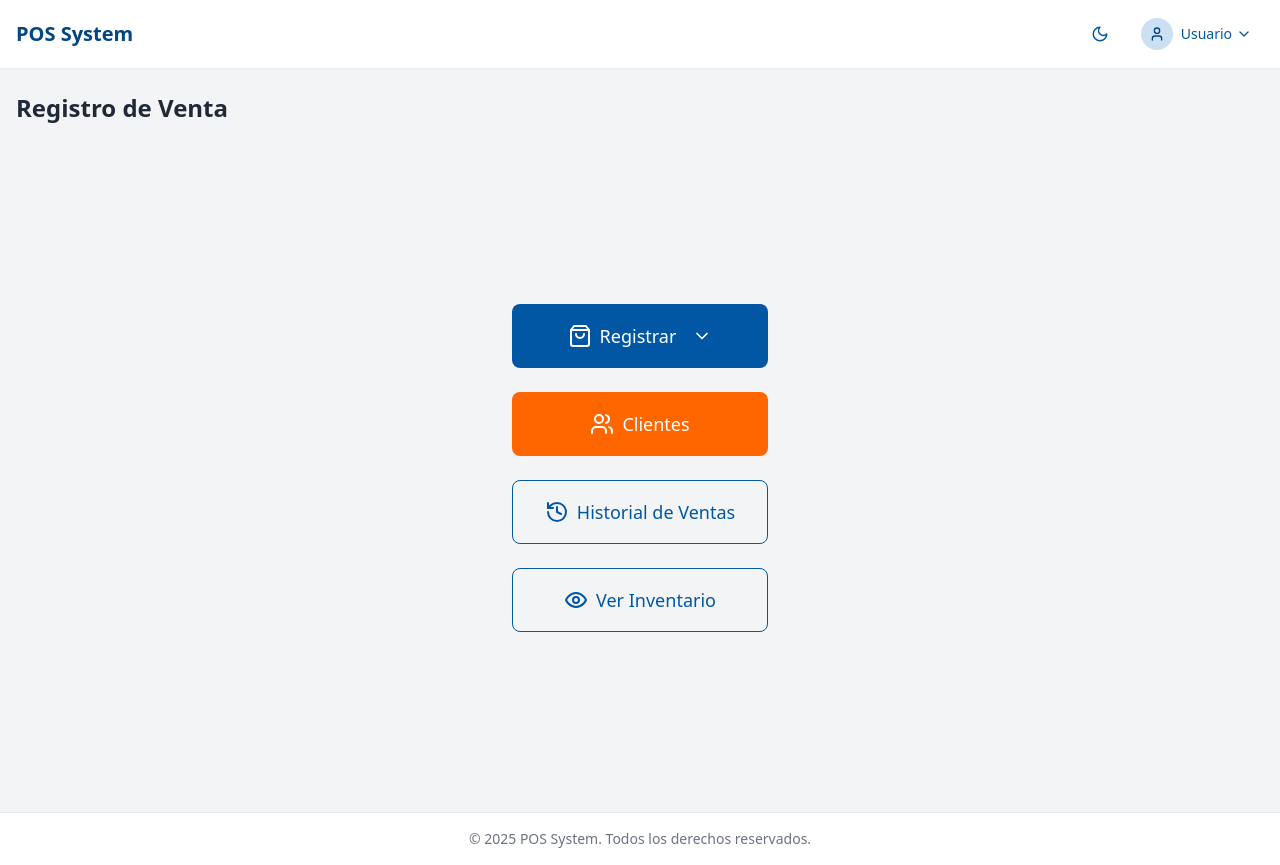
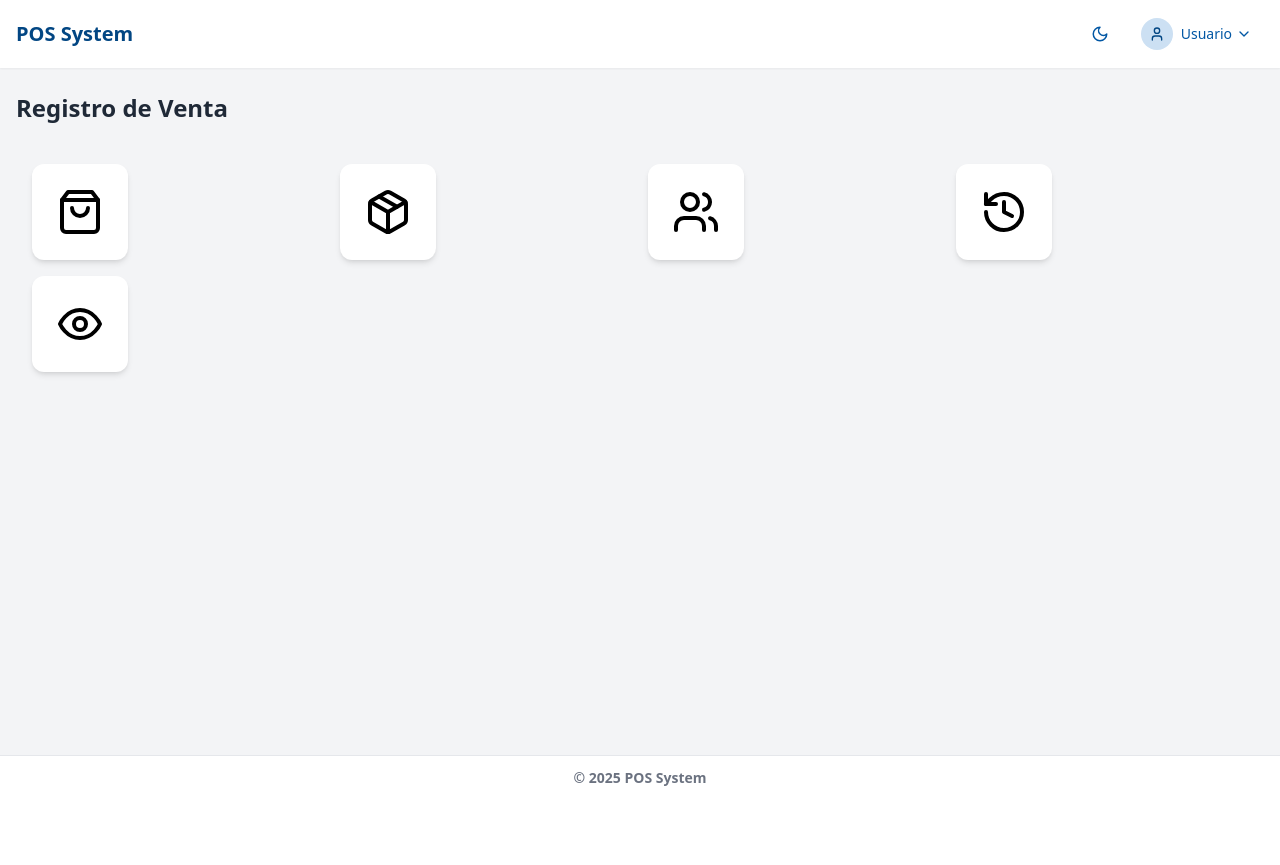
Before and after one commit to venezolean/POSPLIPSHOP, a React (Vite) app: page /recepcion in a window 1280 px wide. After the commit the page ends 800 px from the top, so only its background shows below. Built offline with nearby package versions, Linux system fonts and the light colour scheme; no server answers; sample sign-in values are in the browser's storage.

Commit message:
jueguitos con layout

```diff
--- a/package.json
+++ b/package.json
@@ -12,8 +12,10 @@
   "dependencies": {
     "@supabase/supabase-js": "^2.39.8",
     "clsx": "^2.1.0",
+    "framer-motion": "^12.18.1",
     "lucide-react": "^0.344.0",
     "react": "^18.3.1",
+    "react-beautiful-dnd": "^13.1.1",
     "react-dom": "^18.3.1",
     "react-router-dom": "^6.22.3",
     "tailwind-merge": "^2.2.1",
@@ -23,6 +25,7 @@
   "devDependencies": {
     "@eslint/js": "^9.9.1",
     "@types/react": "^18.3.5",
+    "@types/react-beautiful-dnd": "^13.1.8",
     "@types/react-dom": "^18.3.0",
     "@types/uuid": "^10.0.0",
     "@vitejs/plugin-react": "^4.3.1",
--- a/src/components/layout/PageLayout.tsx
+++ b/src/components/layout/PageLayout.tsx
@@ -3,6 +3,7 @@ import { Sun, Moon, LogOut, Settings, User, ChevronDown } from 'lucide-react';
 import { useTheme } from '../../context/ThemeContext';
 import { useAuth } from '../../context/AuthContext';
 import { Button } from '../ui/Button';
+import { Link } from 'react-router-dom';
 
 interface PageLayoutProps {
   children: React.ReactNode;
@@ -19,9 +20,11 @@ export const PageLayout: React.FC<PageLayoutProps> = ({ children, title }) => {
       {/* Header */}
       <header className="sticky top-0 z-10 bg-white dark:bg-gray-800 shadow-sm">
         <div className="container mx-auto px-4 py-3 flex justify-between items-center">
-          <h1 className="text-xl font-bold text-primary-600 dark:text-primary-300">
-            POS System
-          </h1>
+
+            <Link to="/" className="text-xl font-bold text-primary-600 dark:text-primary-300">
+              POS System
+            </Link>
+
 
           <div className="flex items-center space-x-2">
             <Button
@@ -105,13 +108,17 @@ export const PageLayout: React.FC<PageLayoutProps> = ({ children, title }) => {
       </main>
 
       {/* Footer */}
-      <footer className="bg-white dark:bg-gray-800 border-t border-gray-200 dark:border-gray-700 mt-auto">
-        <div className="container mx-auto px-4 py-4">
-          <p className="text-sm text-gray-500 dark:text-gray-400 text-center">
-            © {new Date().getFullYear()} POS System. Todos los derechos reservados.
+      <footer className="fixed bottom-0 left-0 w-full bg-white dark:bg-gray-800 border-t border-gray-200 dark:border-gray-700 z-50">
+        <div className="container mx-auto px-4 py-3">
+          <p
+            className="text-sm text-gray-500 dark:text-gray-400 text-center cursor-pointer font-semibold"
+            onClick={() => window.location.href = '/'}
+          >
+            © {new Date().getFullYear()} POS System
           </p>
         </div>
       </footer>
+
     </div>
   );
 };
--- a/src/pages/SalesRegistrationPage.tsx
+++ b/src/pages/SalesRegistrationPage.tsx
@@ -1,7 +1,6 @@
 import React, { useState } from 'react';
-import { ShoppingBag, Users, History, Package, ChevronDown, Eye } from 'lucide-react';
+import { ShoppingBag, Users, History, Package, Eye } from 'lucide-react';
 import { PageLayout } from '../components/layout/PageLayout';
-import { Button } from '../components/ui/Button';
 import { NewSaleModal } from '../components/sales/NewSaleModal';
 import { CustomersModal } from '../components/sales/CustomersModal';
 import { SalesHistoryModal } from '../components/sales/SalesHistoryModal';
@@ -9,103 +8,51 @@ import { NewProductModal } from '../components/products/ProductsModal';
 import { useNavigate } from 'react-router-dom';
 
 export const SalesRegistrationPage: React.FC = () => {
+  const navigate = useNavigate();
   const [isSaleModalOpen, setIsSaleModalOpen] = useState(false);
   const [isCustomersModalOpen, setIsCustomersModalOpen] = useState(false);
   const [isHistoryModalOpen, setIsHistoryModalOpen] = useState(false);
   const [isProductModalOpen, setIsProductModalOpen] = useState(false);
-  const [isDropdownOpen, setIsDropdownOpen] = useState(false);
-    const navigate = useNavigate();
+
+  const gridItems = [
+    { id: 'venta', icon: <ShoppingBag size={48} />, onClick: () => setIsSaleModalOpen(true) },
+    { id: 'producto', icon: <Package size={48} />, onClick: () => setIsProductModalOpen(true) },
+    { id: 'clientes', icon: <Users size={48} />, onClick: () => setIsCustomersModalOpen(true) },
+    { id: 'historial', icon: <History size={48} />, onClick: () => setIsHistoryModalOpen(true) },
+    { id: 'inventario', icon: <Eye size={48} />, onClick: () => navigate('/inventario') },
+  ];
 
   return (
     <PageLayout title="Registro de Venta">
-      <div className="flex flex-col items-center justify-center min-h-[80vh] space-y-6">
-        <div className="relative">
-          <Button
-            size="lg"
-            className="w-64 h-16 transform transition-all duration-300 hover:scale-105 hover:shadow-lg"
-            onClick={() => setIsDropdownOpen(!isDropdownOpen)}
-            icon={<ShoppingBag size={24} />}
+      <style>
+        {`
+          @keyframes wiggle {
+            0%, 100% { transform: rotate(-2deg); }
+            50% { transform: rotate(2deg); }
+          }
+          .hover\:animate-wiggle:hover {
+            animation: wiggle 0.5s ease-in-out infinite;
+          }
+        `}
+      </style>
+
+      <div className="grid grid-cols-2 sm:grid-cols-3 md:grid-cols-4 gap-4 p-4">
+        {gridItems.map((item) => (
+          <div
+            key={item.id}
+            onClick={item.onClick}
+            className="w-20 h-20 sm:w-24 sm:h-24 bg-white dark:bg-gray-800 rounded-xl shadow-md flex items-center justify-center cursor-pointer transition-transform hover:animate-wiggle"
           >
-            Registrar
-            <ChevronDown size={20} className="ml-2" />
-          </Button>
-
-          {isDropdownOpen && (
-            <div className="absolute z-10 w-64 mt-2 bg-white dark:bg-gray-800 rounded-lg shadow-lg border border-gray-200 dark:border-gray-700">
-              <button
-                className="w-full px-4 py-3 text-left hover:bg-gray-100 dark:hover:bg-gray-700 flex items-center space-x-2"
-                onClick={() => {
-                  setIsDropdownOpen(false);
-                  setIsSaleModalOpen(true);
-                }}
-              >
-                <ShoppingBag size={20} />
-                <span>Nueva Venta</span>
-              </button>
-              <button
-                className="w-full px-4 py-3 text-left hover:bg-gray-100 dark:hover:bg-gray-700 flex items-center space-x-2 border-t border-gray-200 dark:border-gray-700"
-                onClick={() => {
-                  setIsDropdownOpen(false);
-                  setIsProductModalOpen(true);
-                }}
-              >
-                <Package size={20} />
-                <span>Nuevo Producto</span>
-              </button>
-            </div>
-          )}
-        </div>
-
-        <Button
-          size="lg"
-          variant="secondary"
-          className="w-64 h-16 transform transition-all duration-300 hover:scale-105 hover:shadow-lg"
-          onClick={() => setIsCustomersModalOpen(true)}
-          icon={<Users size={24} />}
-        >
-          Clientes
-        </Button>
-
-        <Button
-          size="lg"
-          variant="outline"
-          className="w-64 h-16 transform transition-all duration-300 hover:scale-105 hover:shadow-lg"
-          onClick={() => setIsHistoryModalOpen(true)}
-          icon={<History size={24} />}
-        >
-          Historial de Ventas
-        </Button>
-
-        <Button
-          size="lg"
-          variant="outline"
-          className="w-64 h-16 transform transition-all duration-300 hover:scale-105 hover:shadow-lg"
-          onClick={() => navigate('/inventario')}
-          icon={<Eye size={24} />}
-        >
-          Ver Inventario
-        </Button>
+            {item.icon}
+          </div>
+        ))}
       </div>
 
-      <NewSaleModal
-        isOpen={isSaleModalOpen}
-        onClose={() => setIsSaleModalOpen(false)}
-      />
-
-      <CustomersModal
-        isOpen={isCustomersModalOpen}
-        onClose={() => setIsCustomersModalOpen(false)}
-      />
-
-      <SalesHistoryModal
-        isOpen={isHistoryModalOpen}
-        onClose={() => setIsHistoryModalOpen(false)}
-      />
-
-      <NewProductModal
-        isOpen={isProductModalOpen}
-        onClose={() => setIsProductModalOpen(false)}
-      />
+      {/* Modales */}
+      <NewSaleModal isOpen={isSaleModalOpen} onClose={() => setIsSaleModalOpen(false)} />
+      <CustomersModal isOpen={isCustomersModalOpen} onClose={() => setIsCustomersModalOpen(false)} />
+      <SalesHistoryModal isOpen={isHistoryModalOpen} onClose={() => setIsHistoryModalOpen(false)} />
+      <NewProductModal isOpen={isProductModalOpen} onClose={() => setIsProductModalOpen(false)} />
     </PageLayout>
   );
 };
```
Also changed, not shown: 1 other file (tests, documents, lock files or other folders).
